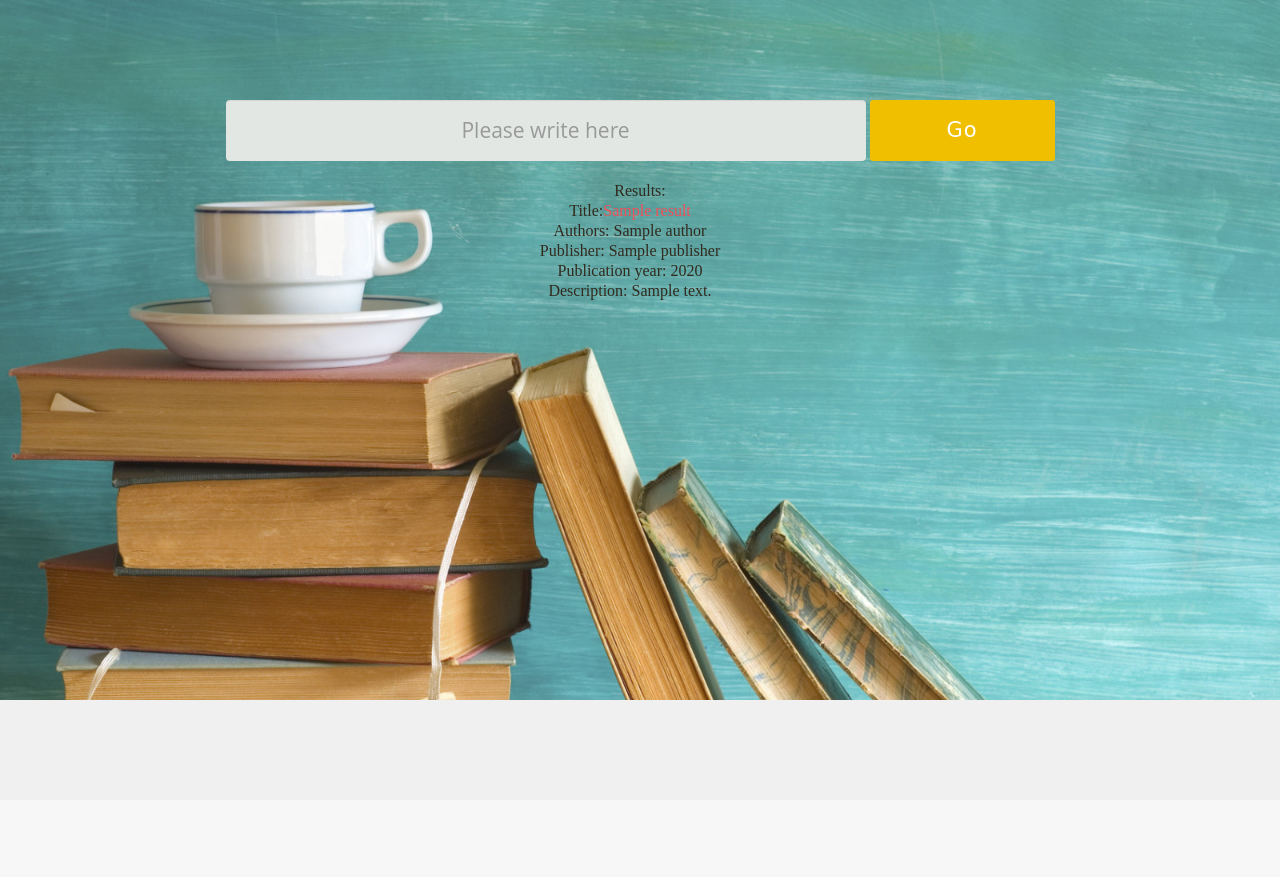
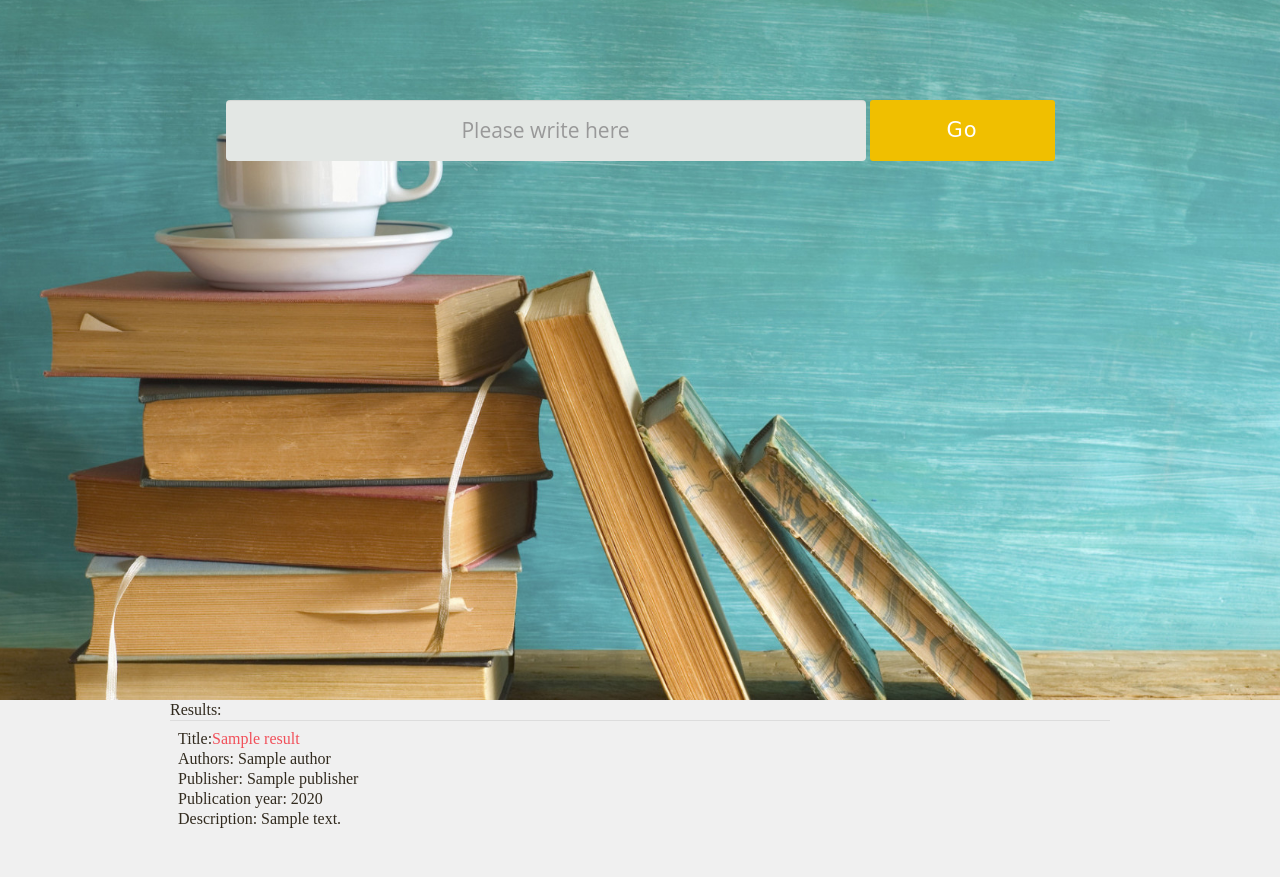
Before and after one commit to marioyc/ProjectWatson, a Flask app: template Web_App/templates/search.html in a window 1280 px wide. Before the commit the page ends 700 px from the top, so only its background shows below. Run offline with Flask 2, Linux system fonts and the light colour scheme; the template is opened without the code that fills it: most values are stand-ins (such as "Sample title", 1, 10 or a date in 2020).

Commit message:
format search

```diff
--- a/Web_App/templates/search.html
+++ b/Web_App/templates/search.html
@@ -5,7 +5,7 @@
 <title>Midnight Team</title>
 <link rel="stylesheet" href="{{ url_for('static', filename='css/bootstrap.css') }}">
 <link rel="stylesheet" href="{{ url_for('static', filename='css/style.css') }}">
-<link rel="stylesheet" id='prettyphoto-css' href="{{ url_for('static', filename='css/prettyPhoto.css') }}" type='text/css' media='all'>
+<!--<link rel="stylesheet" id='prettyphoto-css' href="{{ url_for('static', filename='css/prettyPhoto.css') }}" type='text/css' media='all'>-->
 <link rel="stylesheet" type="text/css" href="{{ url_for('static', filename='css/fontello.css') }}">
 </head>
 
@@ -15,11 +15,12 @@
     <input type="text" name="input_sentence" placeholder="Please write here" class="cform-text" size="40" title="input_sentence" value="{{ query }}">
     <input type="submit" value="Go" class="cform-submit">
   </form>
+</div>
+<div class="container">
   Results:
-  <ul>
+  <table class="table">
   {% for result in results %}
-    <div class="row">
-    <li>
+    <tr><td>
       Title:<a href="/graph?center={{ result.id }}">{{ result.title }}</a>
       </br>
       Authors:
@@ -33,9 +34,8 @@
       </br>
       Description: {{ result.description }}
       </br></br>
-    </li>
-    </div>
+    </td></tr>
   {% endfor %}
-  <ul>
+  </table>
 </div>
 </body>
```
